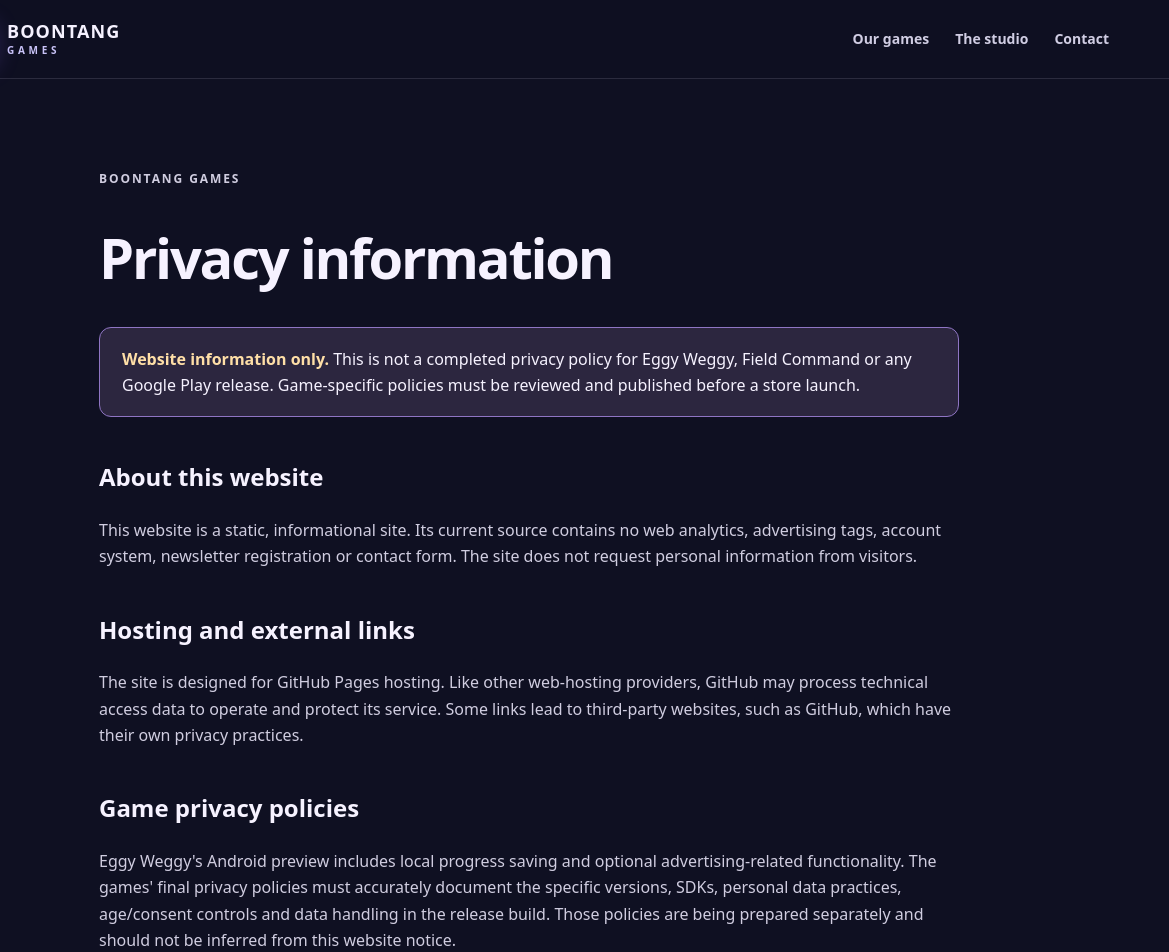
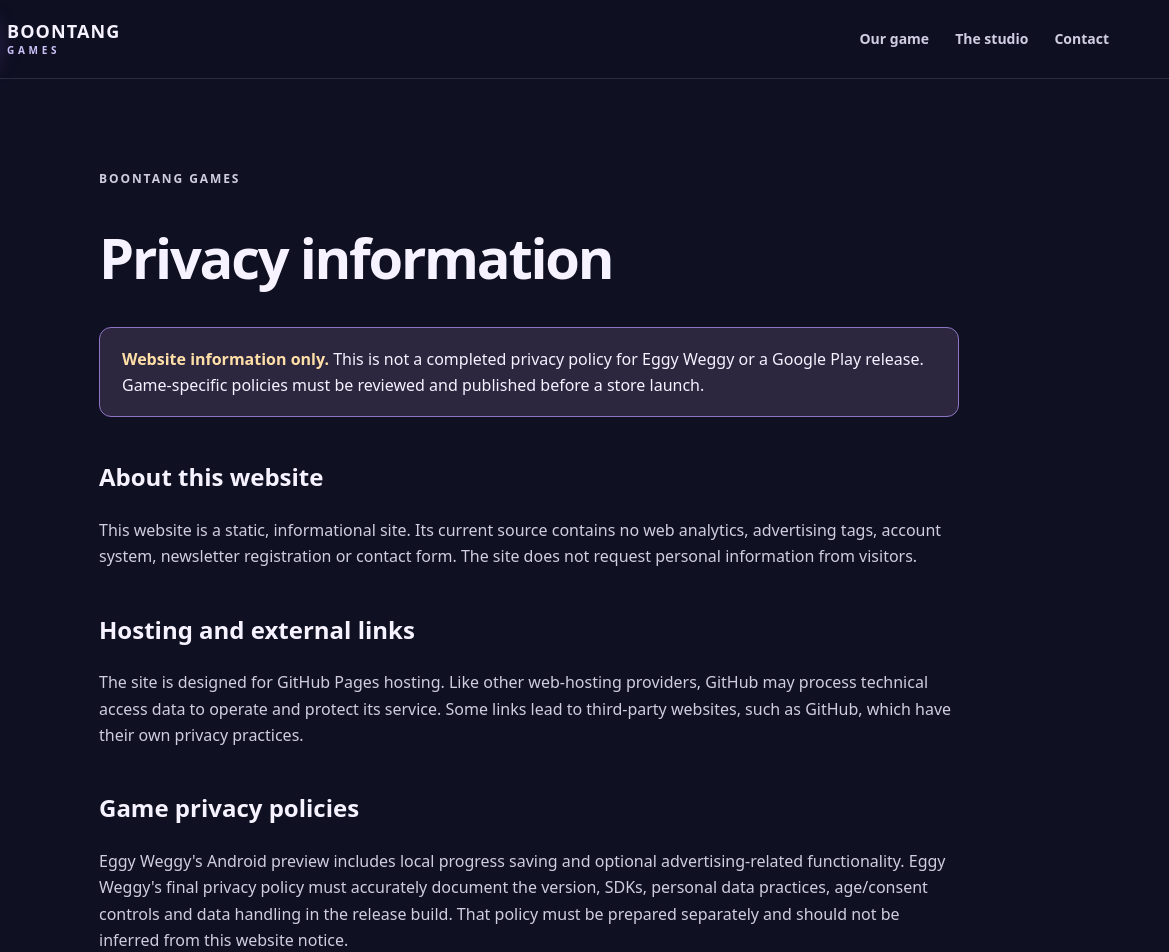
Before and after one commit to boontanggames/boontanggames.github.io, a plain HTML site: page privacy.html in a window 1280 px wide. Shown: the top 952 px of the page, 111-1280 px from the left. Drawn offline with Linux system fonts and the light colour scheme.

Commit message:
Focus website on Eggy Weggy: privacy.html

```diff
--- a/privacy.html
+++ b/privacy.html
@@ -13,20 +13,20 @@
   <header class="site-header">
     <div class="wrap header-inner">
       <a class="brand" href="index.html" aria-label="Boontang Games home"><span class="brand-mark" aria-hidden="true">B<span class="spark">✦</span></span><span>BOONTANG<span class="brand-sub">GAMES</span></span></a>
-      <nav aria-label="Main navigation"><a href="index.html#games">Our games</a><a href="index.html#studio">The studio</a><a href="index.html#contact">Contact</a></nav>
+      <nav aria-label="Main navigation"><a href="index.html#games">Our game</a><a href="index.html#studio">The studio</a><a href="index.html#contact">Contact</a></nav>
     </div>
   </header>
   <main id="main" class="policy-page">
     <div class="wrap policy-panel">
       <p class="eyebrow">BOONTANG GAMES</p>
       <h1>Privacy information</h1>
-      <div class="notice"><strong>Website information only.</strong> This is not a completed privacy policy for Eggy Weggy, Field Command or any Google Play release. Game-specific policies must be reviewed and published before a store launch.</div>
+      <div class="notice"><strong>Website information only.</strong> This is not a completed privacy policy for Eggy Weggy or a Google Play release. Game-specific policies must be reviewed and published before a store launch.</div>
       <h2>About this website</h2>
       <p>This website is a static, informational site. Its current source contains no web analytics, advertising tags, account system, newsletter registration or contact form. The site does not request personal information from visitors.</p>
       <h2>Hosting and external links</h2>
       <p>The site is designed for GitHub Pages hosting. Like other web-hosting providers, GitHub may process technical access data to operate and protect its service. Some links lead to third-party websites, such as GitHub, which have their own privacy practices.</p>
       <h2>Game privacy policies</h2>
-      <p>Eggy Weggy's Android preview includes local progress saving and optional advertising-related functionality. The games' final privacy policies must accurately document the specific versions, SDKs, personal data practices, age/consent controls and data handling in the release build. Those policies are being prepared separately and should not be inferred from this website notice.</p>
+      <p>Eggy Weggy's Android preview includes local progress saving and optional advertising-related functionality. Eggy Weggy's final privacy policy must accurately document the version, SDKs, personal data practices, age/consent controls and data handling in the release build. That policy must be prepared separately and should not be inferred from this website notice.</p>
       <h2>Contact</h2>
       <p>For current studio information see <a href="https://github.com/boontanggames" rel="noopener noreferrer">Boontang Games on GitHub</a>. A dedicated support contact and formal application privacy-policy links will be added before public store distribution.</p>
       <p><a class="button secondary" href="index.html">← Return to homepage</a></p>
```
